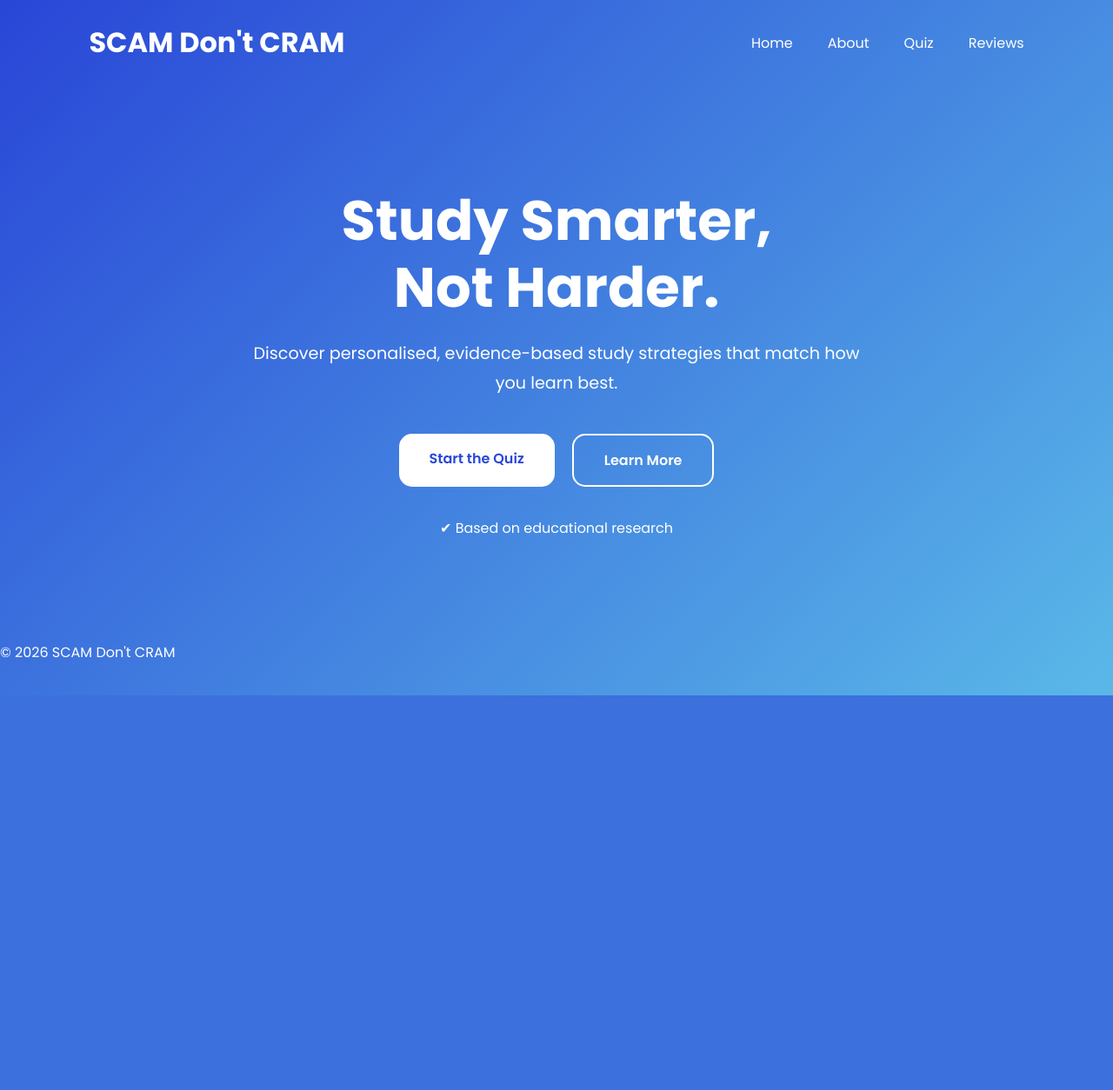
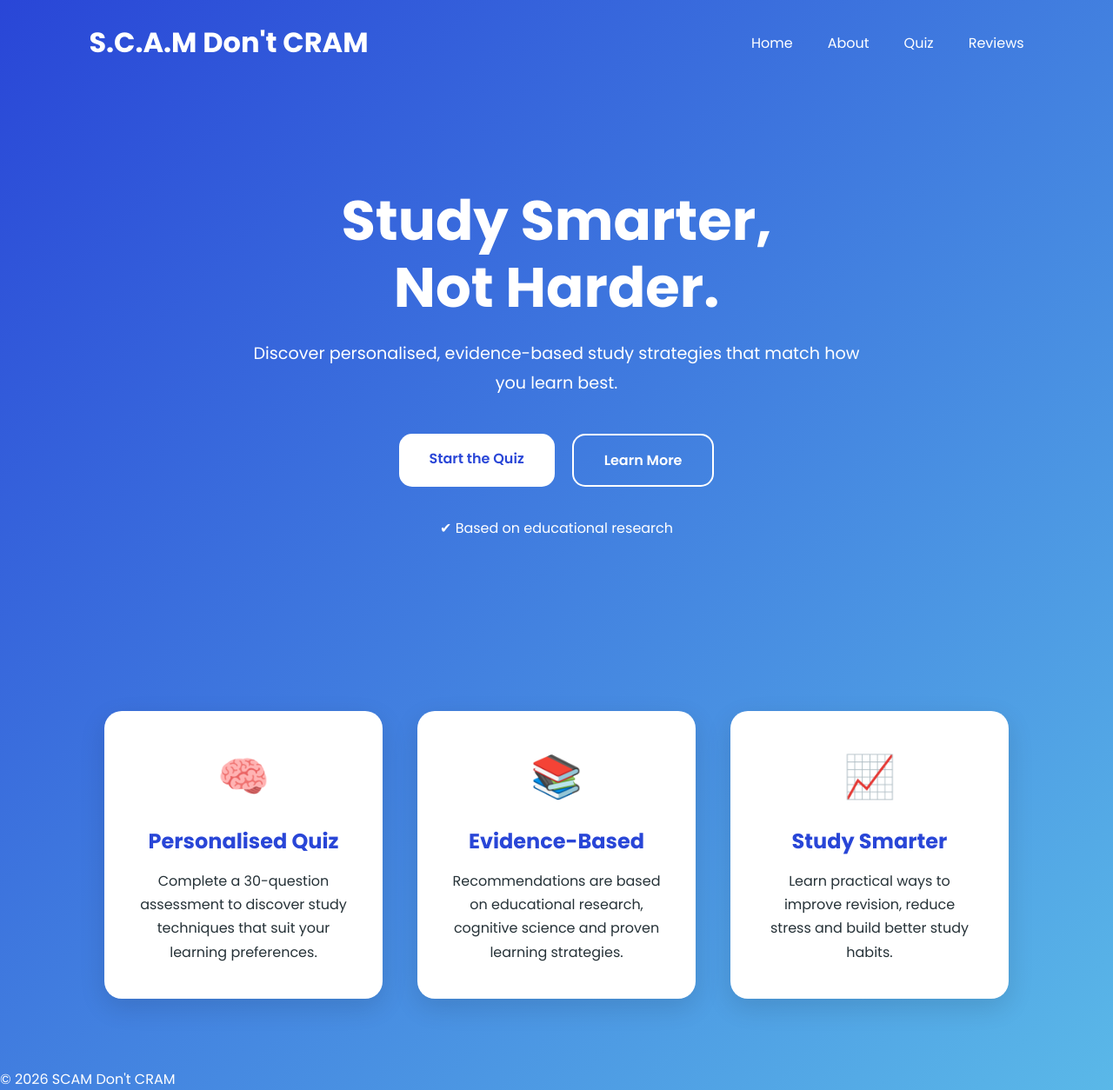
Before and after one commit to HiddenOffence/SCAM_1.0, a Flask app: page / in a window 1280 px wide. Shown: the whole page at 87% size. Before the commit the page ends 800 px from the top, so only its background shows below. Run offline with Flask 3, Linux system fonts and the light colour scheme.

Commit message:
Added feature cards

```diff
--- a/static/style.css
+++ b/static/style.css
@@ -163,3 +163,69 @@ body{
     transform: translateY(-4px);
     box-shadow: var(--shadow);
 }
+
+/* ==========================================
+   Feature Cards
+========================================== */
+
+.features{
+
+    display:flex;
+
+    justify-content:center;
+
+    gap:40px;
+
+    flex-wrap:wrap;
+
+    padding:80px 8%;
+
+}
+
+.feature-card{
+
+    width:320px;
+
+    background:white;
+
+    color:var(--text);
+
+    border-radius:20px;
+
+    padding:40px;
+
+    text-align:center;
+
+    box-shadow:var(--shadow);
+
+    transition:.3s;
+
+}
+
+.feature-card:hover{
+
+    transform:translateY(-8px);
+
+}
+
+.icon{
+
+    font-size:3rem;
+
+    margin-bottom:20px;
+
+}
+
+.feature-card h2{
+
+    margin-bottom:15px;
+
+    color:var(--primary-blue);
+
+}
+
+.feature-card p{
+
+    line-height:1.7;
+
+}
--- a/templates/base.html
+++ b/templates/base.html
@@ -6,7 +6,7 @@
     <meta charset="UTF-8">
     <meta name="viewport" content="width=device-width, initial-scale=1.0">
 
-    <title>SCAM Don't CRAM</title>
+    <title>S.C.A.M Don't CRAM</title>
 
     <link rel="stylesheet"
           href="/static/style.css">
@@ -29,7 +29,7 @@
         <a class="logo"
         href="/">
 
-            SCAM Don't CRAM
+            S.C.A.M Don't CRAM
 
         </a>
 
--- a/templates/home.html
+++ b/templates/home.html
@@ -35,4 +35,48 @@
 
 </section>
 
+<section>
+    <section class="features">
+
+    <div class="feature-card">
+
+        <div class="icon">🧠</div>
+
+        <h2>Personalised Quiz</h2>
+
+        <p>
+            Complete a 30-question assessment to discover
+            study techniques that suit your learning preferences.
+        </p>
+
+    </div>
+
+    <div class="feature-card">
+
+        <div class="icon">📚</div>
+
+        <h2>Evidence-Based</h2>
+
+        <p>
+            Recommendations are based on educational research,
+            cognitive science and proven learning strategies.
+        </p>
+
+    </div>
+
+    <div class="feature-card">
+
+        <div class="icon">📈</div>
+
+        <h2>Study Smarter</h2>
+
+        <p>
+            Learn practical ways to improve revision,
+            reduce stress and build better study habits.
+        </p>
+
+    </div>
+
+</section>
+
 {% endblock %}
```
